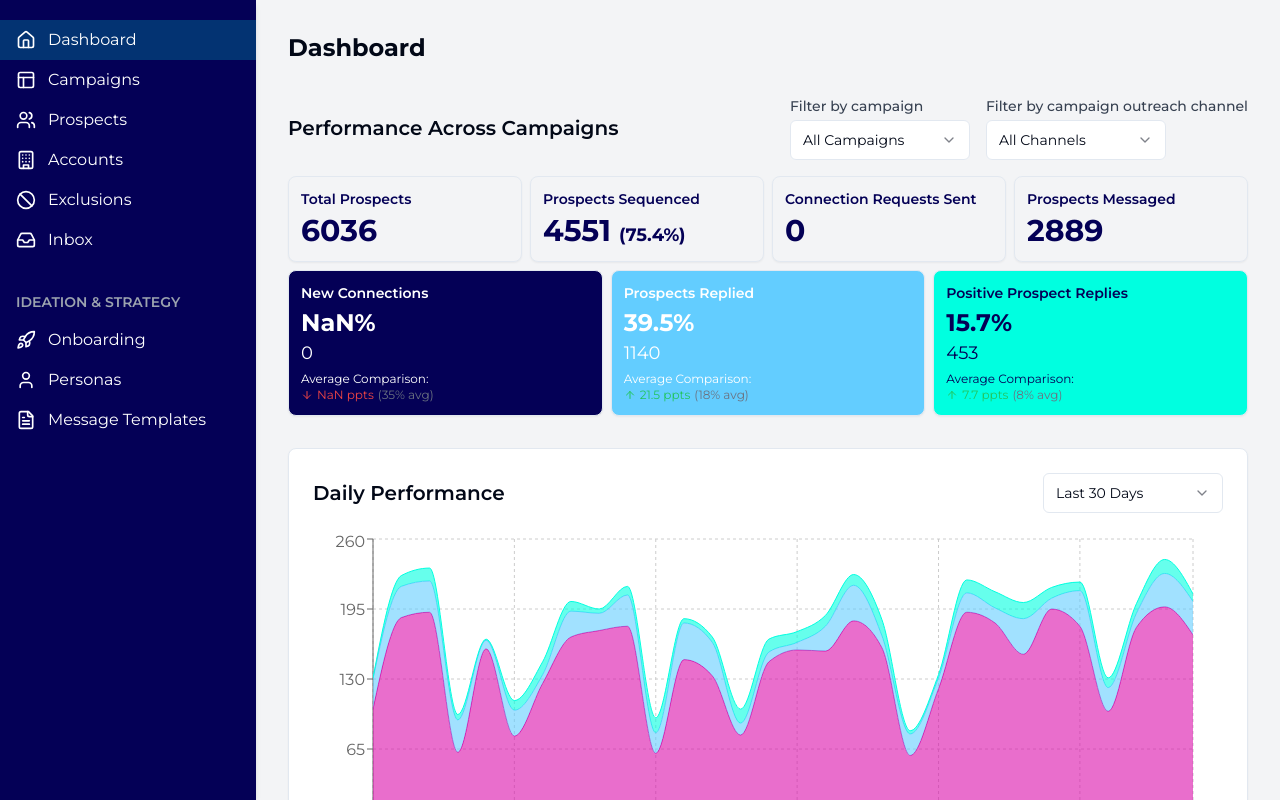
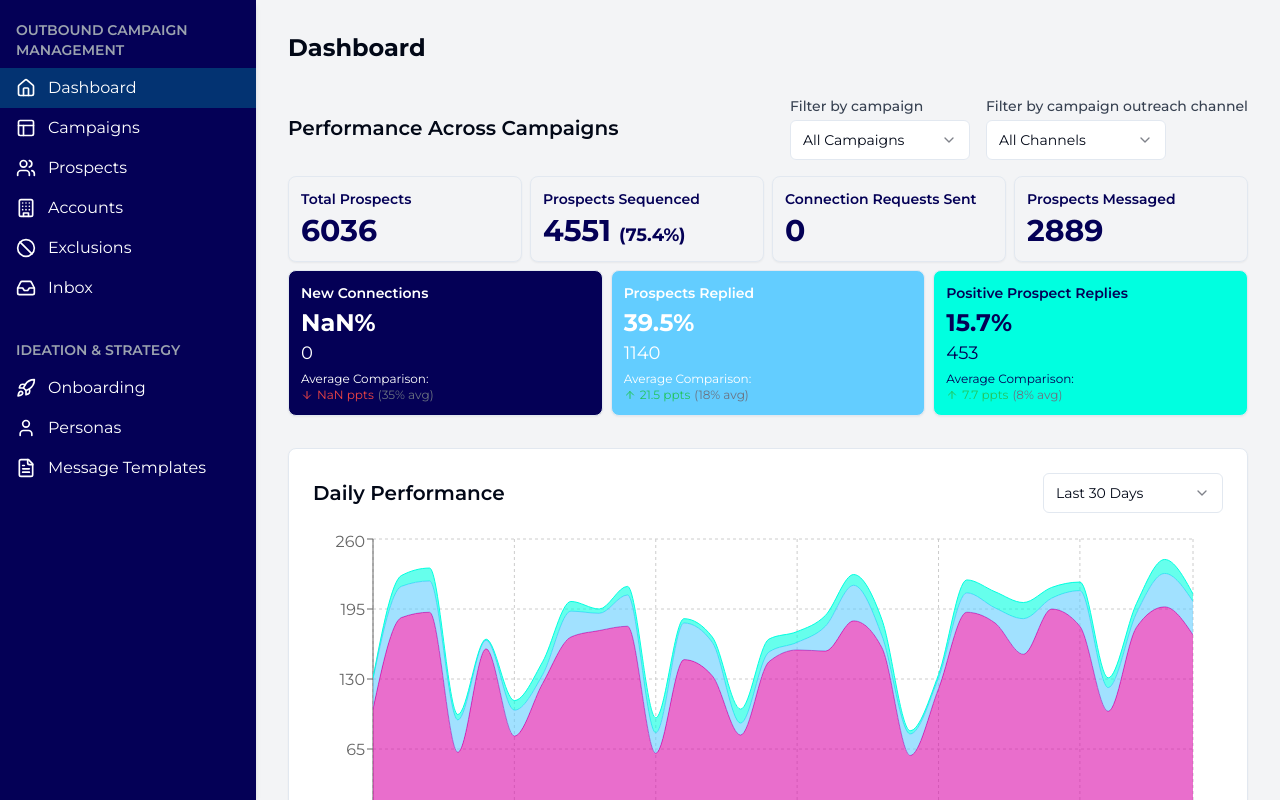
Before and after one commit to sanketmctrl/leadgenplatform-mockup-24, a React (Vite) app: page / in a window 1280 px wide. Built offline with nearby package versions, Linux system fonts and the light colour scheme.

Commit message:
Rename section to 'Outbound Campaign Management'
Updated the title of the first section to 'Outbound Campaign Management' for clarity and better organization.
[skip gpt_engineer]

```diff
--- a/src/components/Layout.jsx
+++ b/src/components/Layout.jsx
@@ -22,6 +22,9 @@ const Layout = () => {
     <div className="flex h-screen bg-gray-100 font-sans">
       <aside className="w-64 bg-main-blue shadow-md overflow-y-auto">
         <nav className="mt-5">
+          <div className="mb-2 px-4 text-sm font-semibold text-gray-400 uppercase">
+            Outbound Campaign Management
+          </div>
           <NavLink to="/">
             <HomeIcon className="mr-3 h-5 w-5" />
             Dashboard
```
